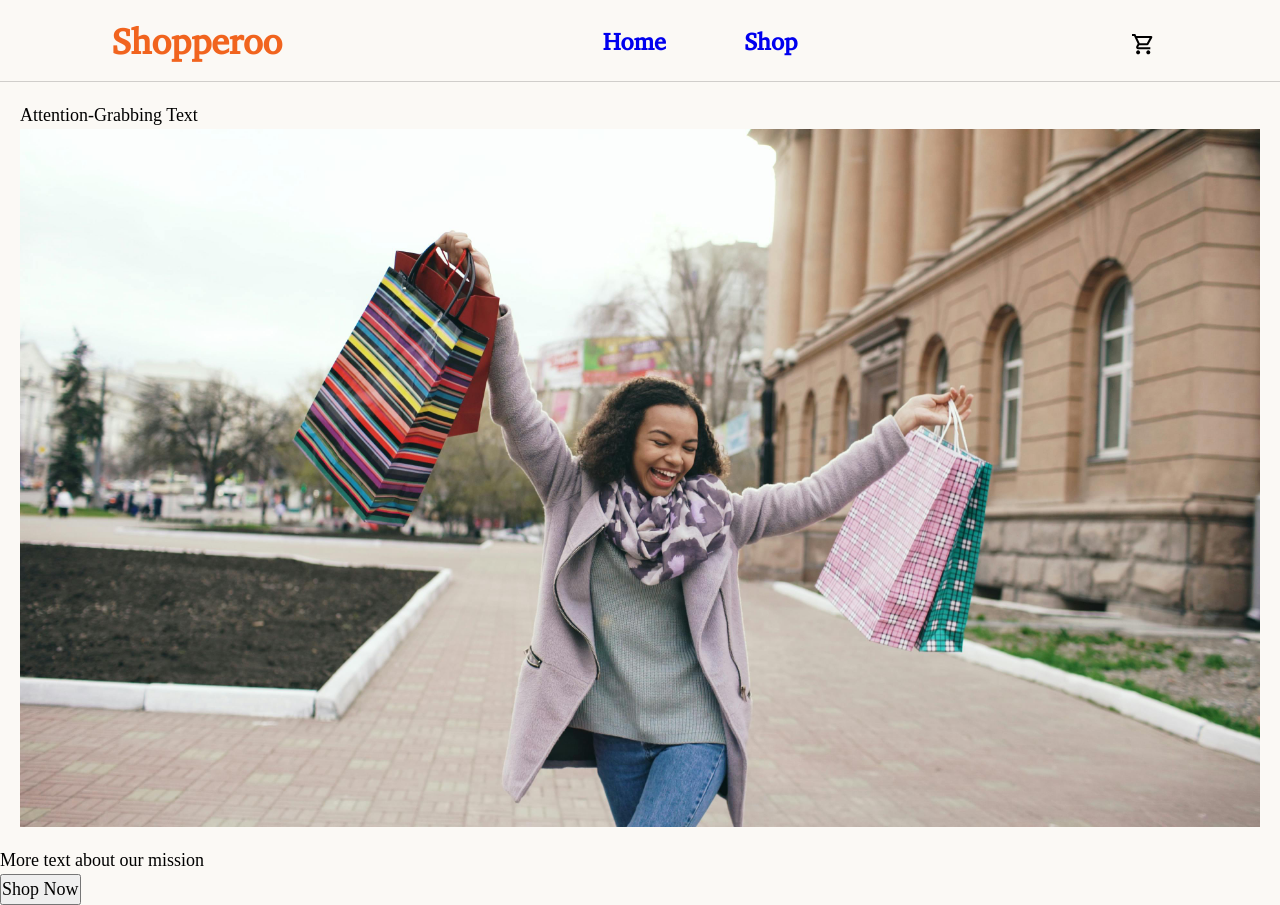
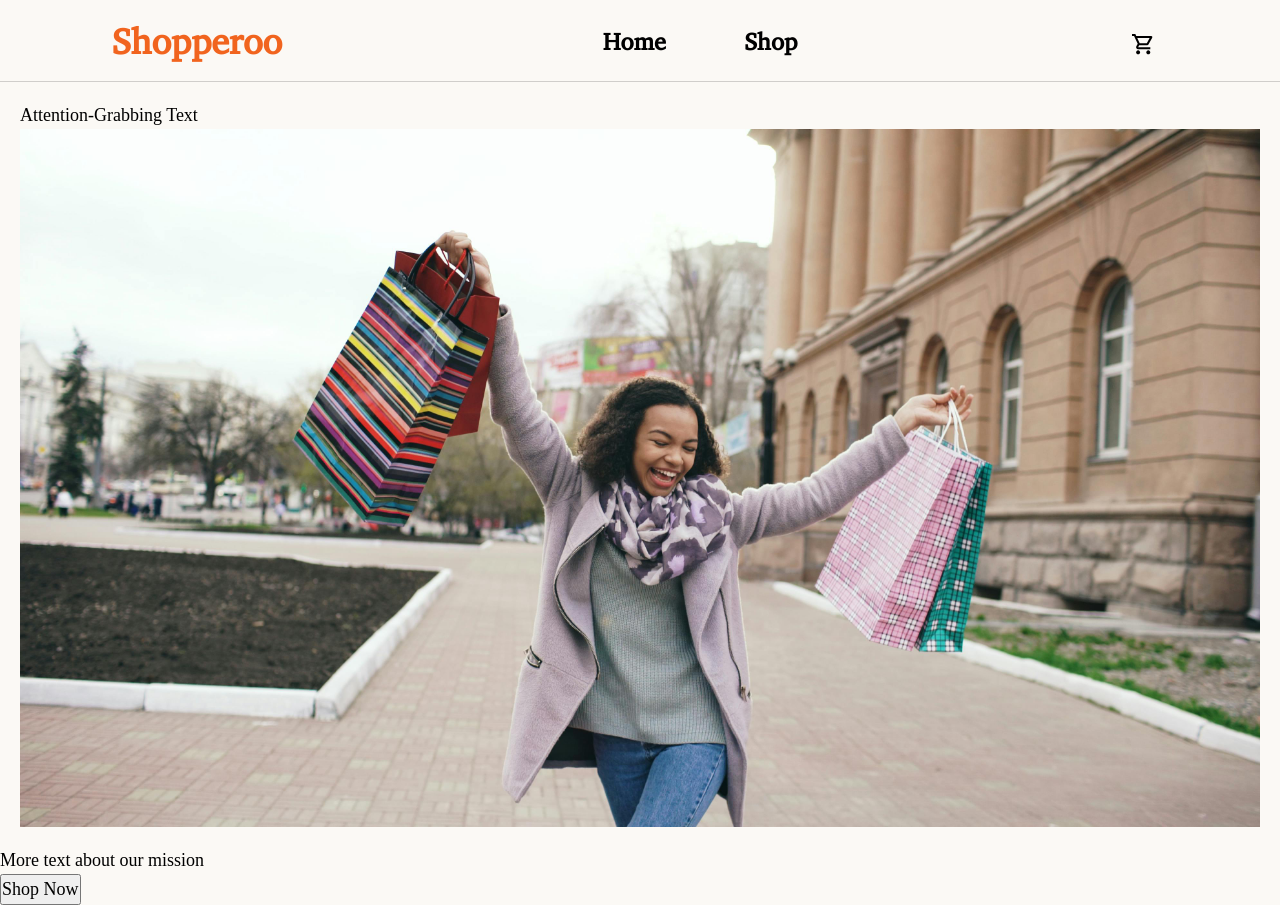
Before and after one commit to Q-Chan97/shopping-cart, a React (Vite) app: page / in a window 1280 px wide. Built offline with nearby package versions, Linux system fonts and the light colour scheme.

Commit message:
fix: Color of nav links

```diff
--- a/src/components/Nav/Nav.module.css
+++ b/src/components/Nav/Nav.module.css
@@ -22,7 +22,6 @@
 }
 
 .button {
-    color: black;
     border: none;
     border-radius: 5px;
     padding: 0rem 0.9rem;
@@ -49,6 +48,7 @@
 }
 
 .button a {
+    color: black;
     text-decoration: none;
 }
 
```
